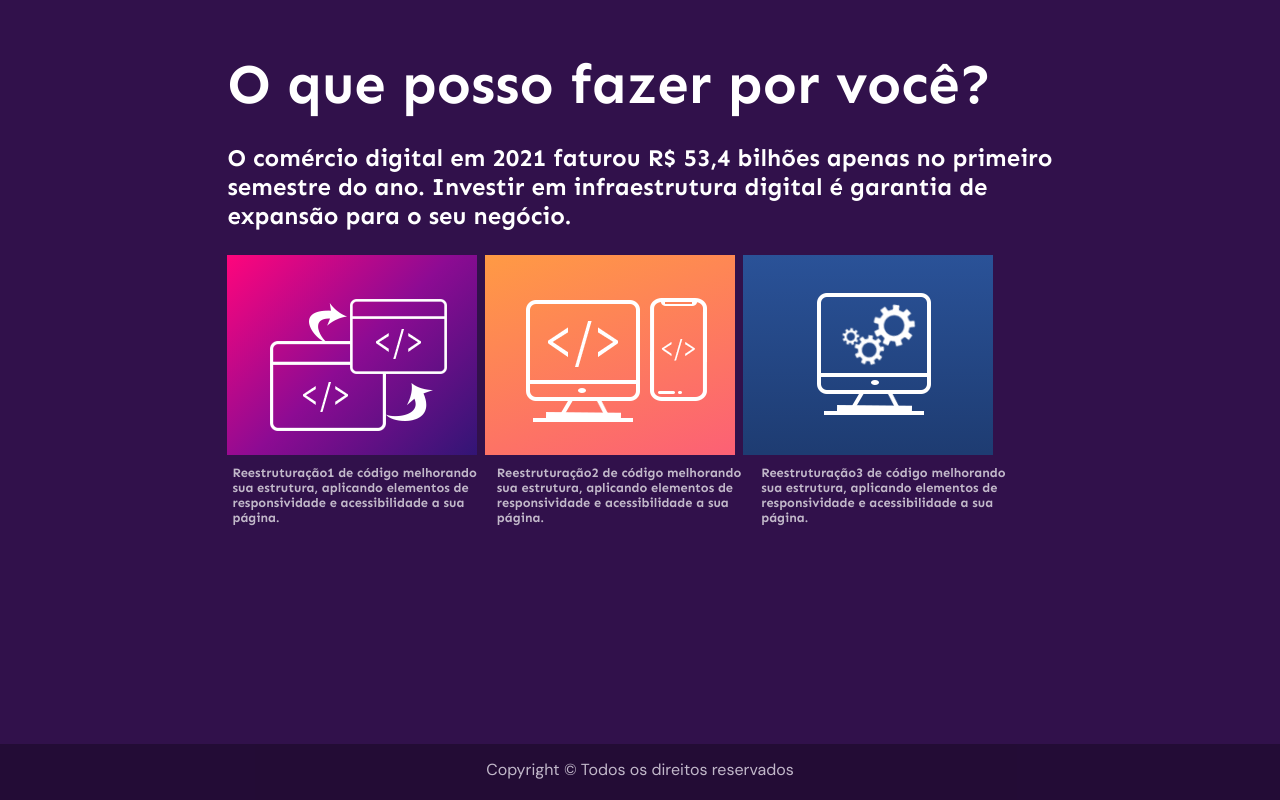
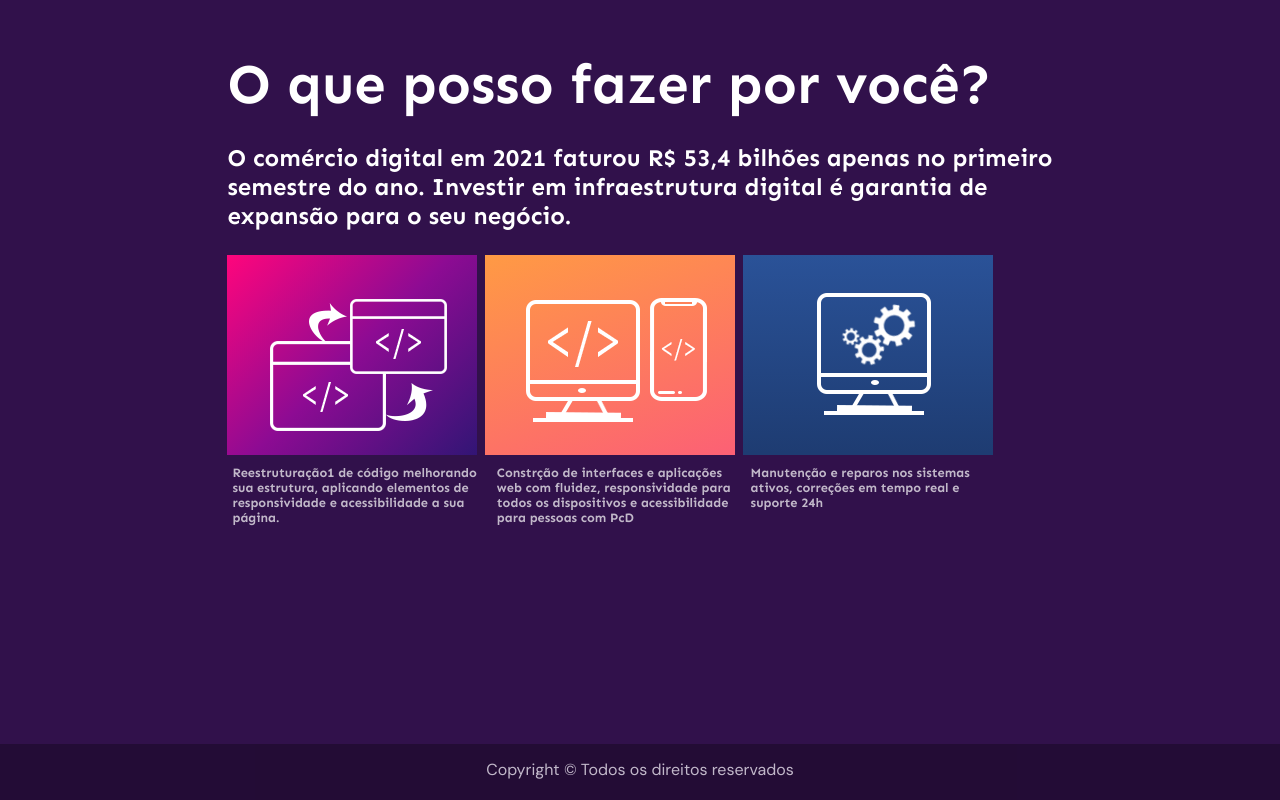
Before and after one commit to netosantosdev/netosantosdev, a plain HTML site: page index.html in a window 1280 px wide. Shown: the part 824-1624 px from the top of the page. Drawn offline with Linux system fonts and the light colour scheme.

Commit message:
update interface

```diff
--- a/index.html
+++ b/index.html
@@ -96,9 +96,9 @@
                     </div>
                 </div>
                 <div class="page-2-container-desc">
-                    <div><h2 class="container-text"> Reestruturação1 de código melhorando<br>sua estrutura, aplicando elementos de<br>responsividade e acessibilidade a sua<br>página.</h2></div>
-                    <div><h2 class="container-text"> Reestruturação2 de código melhorando<br>sua estrutura, aplicando elementos de<br>responsividade e acessibilidade a sua<br>página.</h2></div>
-                    <div><h2 class="container-text"> Reestruturação3 de código melhorando<br>sua estrutura, aplicando elementos de<br>responsividade e acessibilidade a sua<br>página.</h2></div>
+                    <div><h2 class="container-text">Reestruturação1 de código melhorando<br>sua estrutura, aplicando elementos de<br>responsividade e acessibilidade a sua<br>página.</h2></div>
+                    <div><h2 class="container-text">Constrção de interfaces e aplicações<br> web com fluidez, responsividade para<br>todos os dispositivos e acessibilidade<br>para pessoas com PcD </h2></div>
+                    <div><h2 class="container-text">Manutenção e reparos nos sistemas<br>ativos, correções em tempo real e <br>suporte 24h </h2></div>
                 </div>
             </section>
 
```
